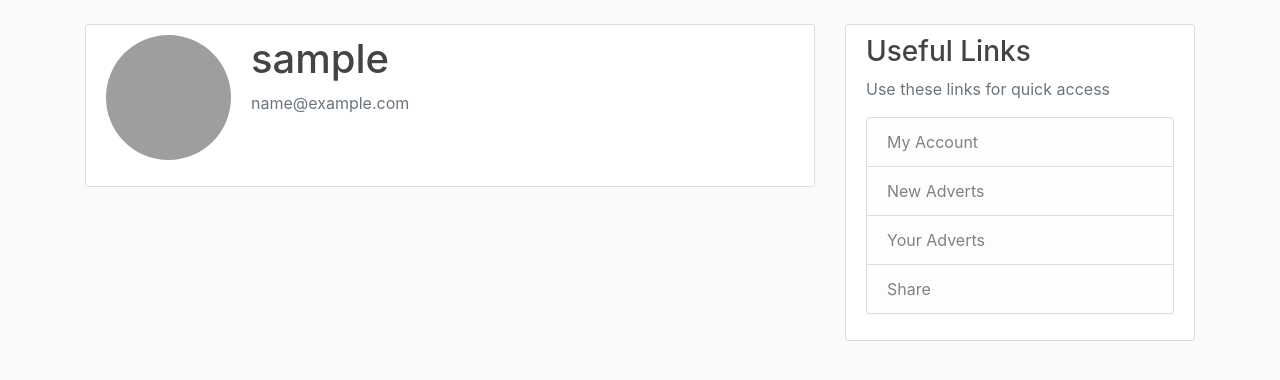
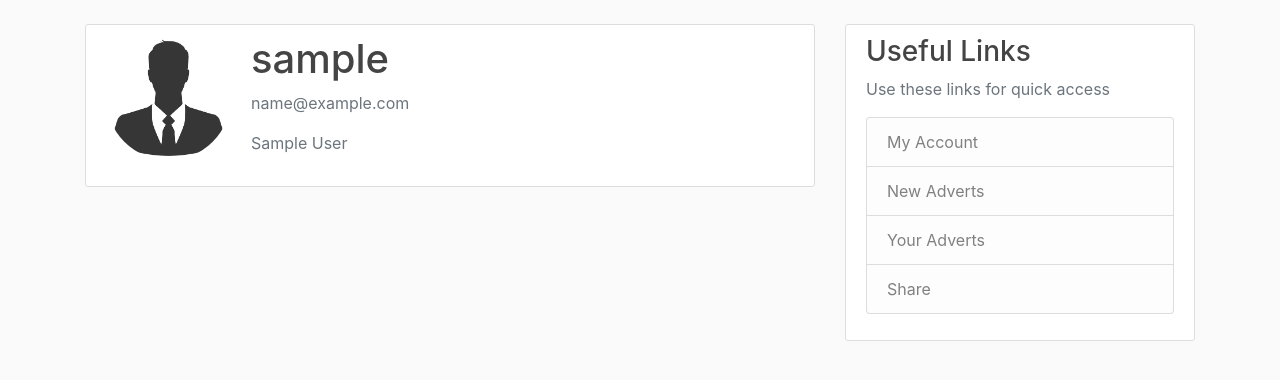
Before and after one commit to code-wizard91/Docker-MotorTrade, a Flask app: page /account in a window 1280 px wide. Shown: the part 56-436 px from the top of the page. Run offline with Flask 2, Linux system fonts and the light colour scheme; the visitor is signed in with stand-in values (Sample User, id 1); data comes from the database, SQL or seed files in the repository; some libraries are stand-ins or nearby versions; grey boxes are pictures that could not be loaded.

Commit message:
updated accounts page with profile image

```diff
--- a/application/routes.py
+++ b/application/routes.py
@@ -84,4 +84,5 @@ def logout():
 @app.route("/account")
 @login_required
 def account():
-    return render_template('account.html', title = 'Account')
+    image_file = url_for('static',filename = 'profileimage/' + current_user.profile_image)
+    return render_template('account.html', title = 'Account',image_file = image_file)
--- a/application/templates/account.html
+++ b/application/templates/account.html
@@ -2,10 +2,12 @@
 {% block content %}
 <div class="content-section">
   <div class="media">
-    <img class="rounded-circle account-img" src="userimage.jpg">
+	  <img class="rounded-circle account-img" src="{{ image_file }}">
     <div class="media-body">
 	    <h2 class="account-heading">{{ current_user.username }}</h2>
-      <p class="text-secondary">{{ current_user.email }}</p>
+	      <p class="text-secondary">{{ current_user.email }}</p>
+	      <p class="text-secondary">{{ current_user.first_name.title() }} {{ current_user.last_name.title() }}</p>
+
     </div>
   </div>
   <!-- FORM HERE -->
```
Also changed, not shown: application/forms.py (+20 -0 lines).
